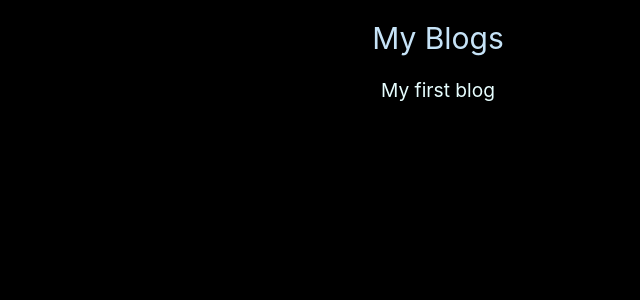
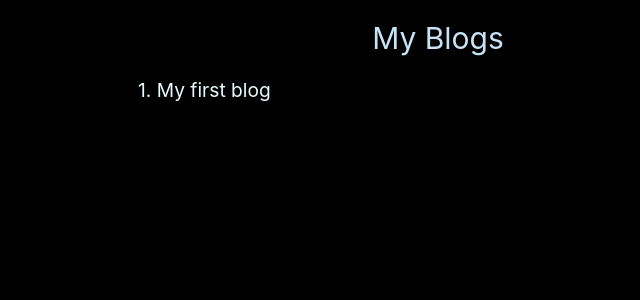
Before and after one commit to KalyanSreekar/myprofile, a React (Create React App) app: page /blogs in a window 1280 px wide. Shown: the top 300 px of the page, without its empty margins (202-842 px from the left). Built offline with nearby package versions, Linux system fonts and the light colour scheme.

Commit message:
spellings correction

```diff
--- a/src/components/aboutme/AboutMe.js
+++ b/src/components/aboutme/AboutMe.js
@@ -61,10 +61,11 @@ const AboutMe = (props) => {
         animate={anime1}
         className={props.darkmode ? "dark" : "light"}
       >
-        Hello! I am Fullstack developer. My passion for programming started when
-        I started playing games when I was young and it grew since then. I am
-        looking forward to work in big and challenging projects and have fun
-        along the way.
+        I am a Fullstack developer with a profound passion for programming that
+        originated during my early years while indulging in gaming. This passion
+        has evolved and solidified over time. I am eagerly seeking opportunities
+        to contribute to substantial and demanding projects while deriving
+        enjoyment from the journey.
       </motion.p>
       <motion.h1
         animate={heading2}
--- a/src/pages/Blog/BlogHome.js
+++ b/src/pages/Blog/BlogHome.js
@@ -15,10 +15,10 @@ export default function BlogHome(props) {
   return (
     <div className="min-w-screen flex min-h-screen flex-col items-center overflow-x-hidden overflow-y-scroll">
       {!params.id ? (
-        <>
+        <div className="w-[600px]">
           <p className={`m-5 text-3xl text-light-theme`}>My Blogs</p>
           <div className="flex flex-col items-start">
-            {blogs.map((blog) => (
+            {blogs.map((blog, i) => (
               <p
                 key={blog.id}
                 onClick={() => {
@@ -26,11 +26,11 @@ export default function BlogHome(props) {
                 }}
                 className="cursor-pointer duration-100 hover:scale-105"
               >
-                {blog.title}
+                {i + 1 + ". " + blog.title}
               </p>
             ))}
           </div>
-        </>
+        </div>
       ) : (
         <>
           <p className="text-slate-100 m-3 text-3xl">
@@ -66,7 +66,7 @@ export default function BlogHome(props) {
             straight to the library and continued coding for the rest of the
             day.
             <br />
-            And this is not the only time I used to bunk classes and go to
+            And this is not the only time. I used to bunk classes and go to
             library and try to solve algorithmic questions all the time.
             <br />
             The feeling i used to get once i figured the solution is just
```
Also changed, not shown: 1 other file (tests, documents, lock files or other folders).
